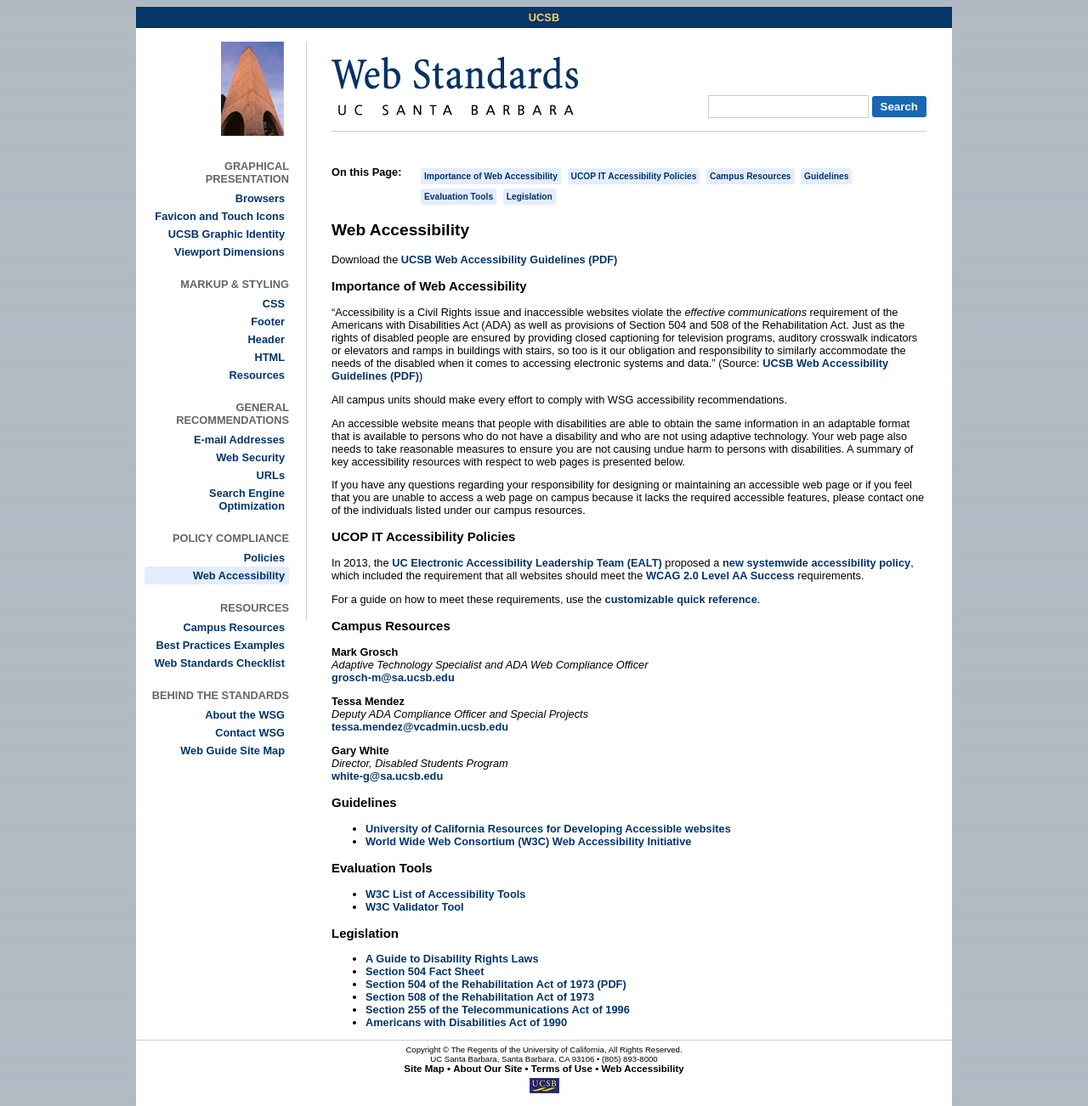
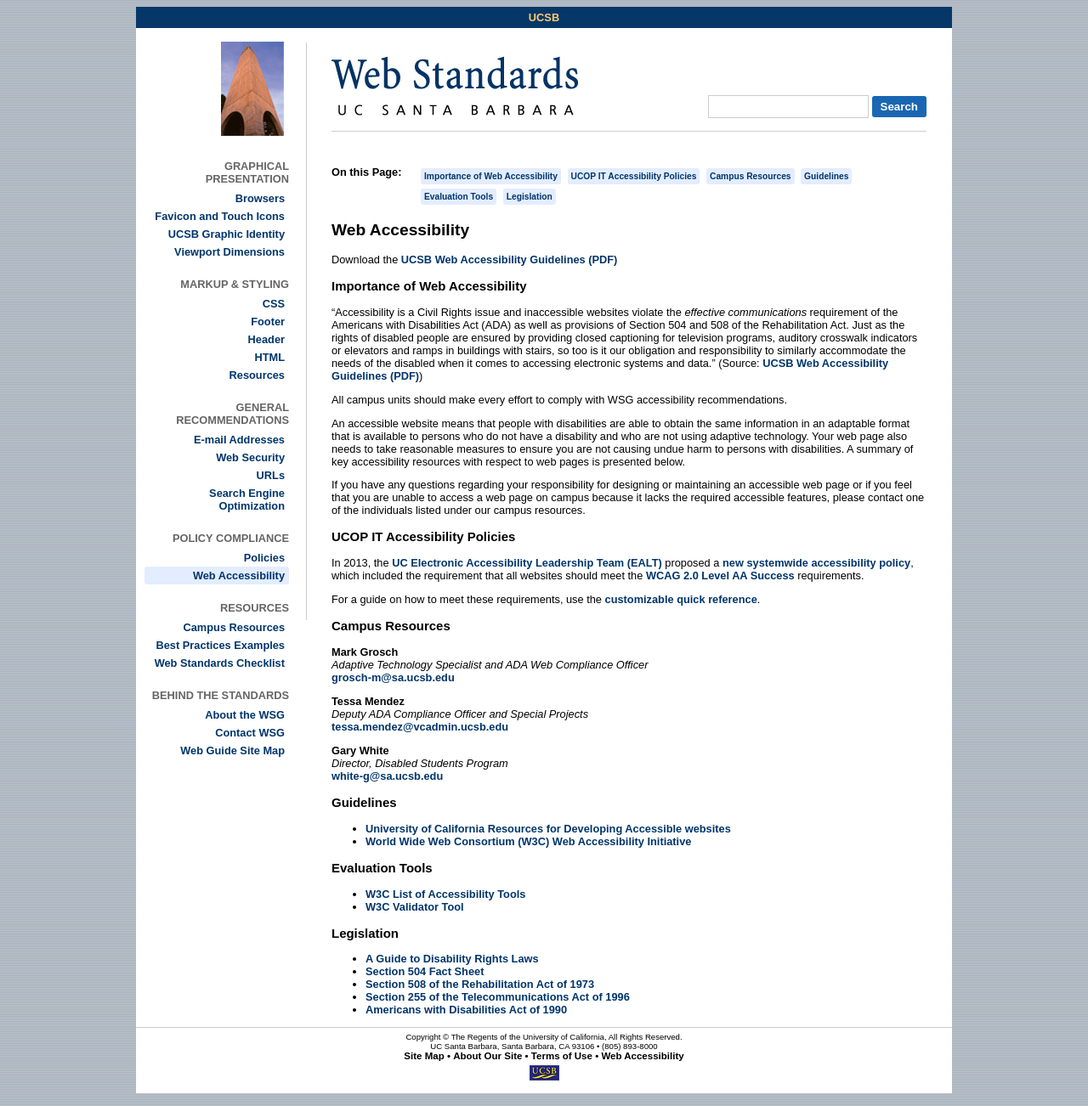
Before and after one commit to ucsb/webguide, a Jekyll site: the page built from web-accessibility.md, in a window 1280 px wide. Shown: the whole page at 85% size. Built offline with Jekyll 4.4.1, drawn with Linux system fonts in a browser that asks for light colours; nearby versions of some CDN libraries; Markdown is read by kramdown in place of the engine named in the settings.

Commit message:
Fixing links to the 1973 Rehab act
a PDF is no longer available on the section508.gov site but there is a link to a printable version which is just as good.

```diff
--- a/web-accessibility.md
+++ b/web-accessibility.md
@@ -79,7 +79,6 @@
 
 * [A Guide to Disability Rights Laws](http://www.usdoj.gov/crt/ada/cguide.htm)
 * [Section 504 Fact Sheet](http://www.hhs.gov/ocr/civilrights/resources/factsheets/504.pdf)
-* [Section 504 of the Rehabilitation Act of 1973 (PDF)](http://www.section508.gov/docs/Section504.pdf)
-* [Section 508 of the Rehabilitation Act of 1973](http://www.section508.gov/index.cfm?fuseAction=1998Amend)
+* [Section 508 of the Rehabilitation Act of 1973](http://www.section508.gov/Section-508-Of-The-Rehabilitation-Act)
 * [Section 255 of the Telecommunications Act of 1996](http://transition.fcc.gov/cgb/dro/section255.html)
 * [Americans with Disabilities Act of 1990](http://www.ada.gov/pubs/ada.htm)
```
